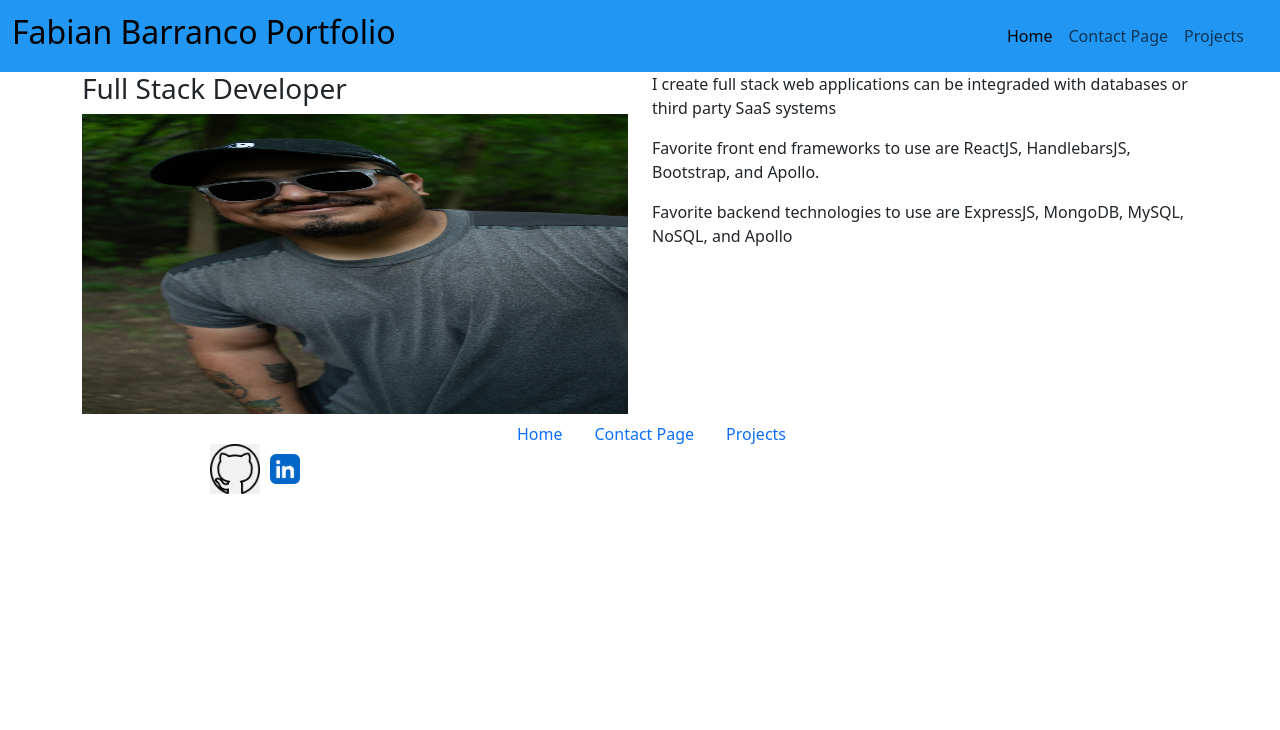
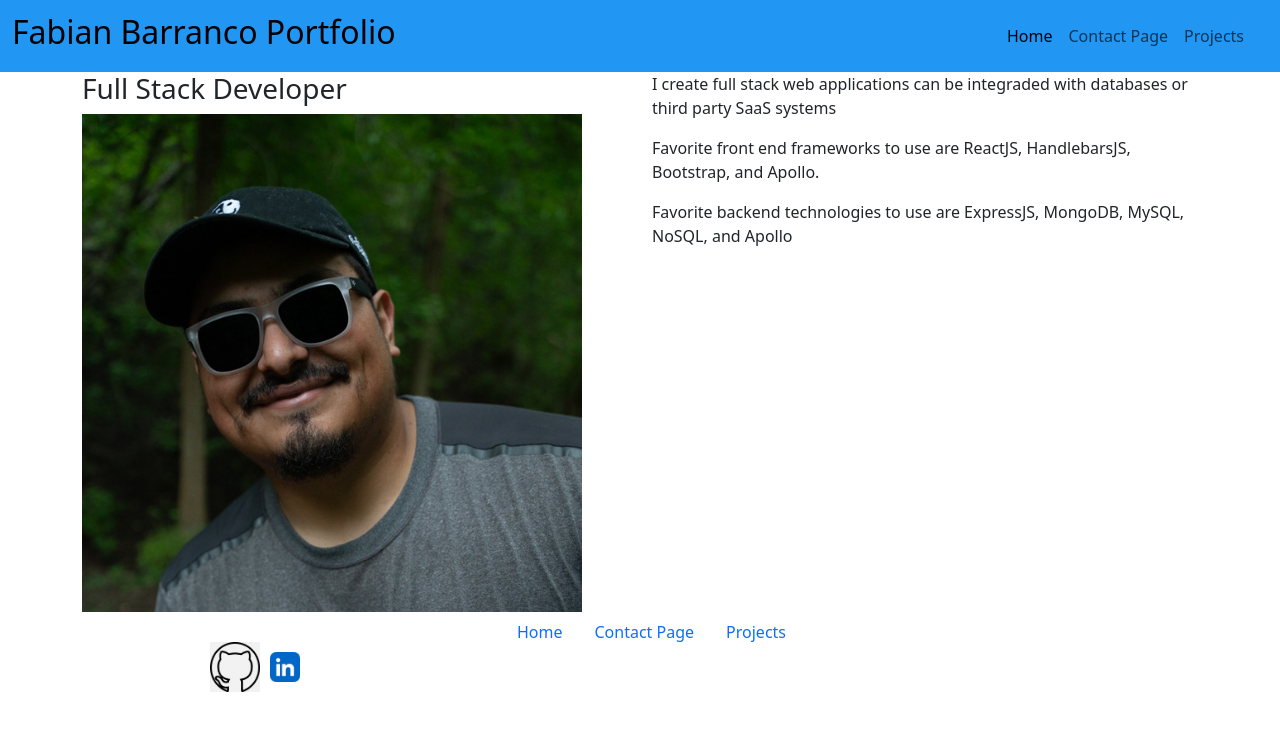
Before and after one commit to CaptFlopp3y/ResumePortfolio, a React (Create React App) app in the folder resumeapp/: page / in a window 1280 px wide. Shown: the top 730 px of the page. Built offline with nearby package versions, Linux system fonts and the light colour scheme.

Commit message:
more css

```diff
--- a/resumeapp/src/index.css
+++ b/resumeapp/src/index.css
@@ -25,7 +25,8 @@ code {
 }
 
 .selfPhoto {
-  height: 300px;
+  max-height: 500px;
+  max-width: 500px;
   width: 100%;
 }
 
```
Also changed, not shown: resumeapp/src/assets/DSC5940.jpg.
